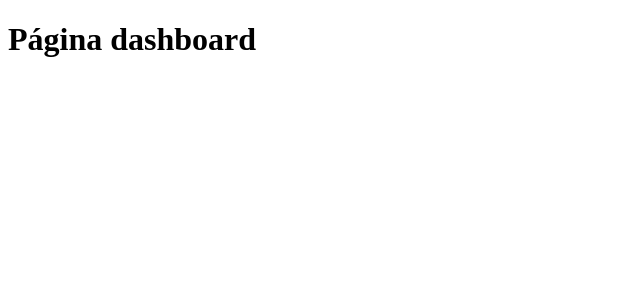
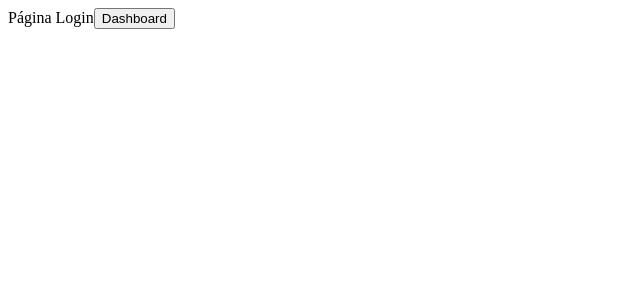
Before and after one commit to leandro2528/curso-react, a React (Create React App) app: page /entrar in a window 1280 px wide. Before the commit this address led to /dashboard. Shown: the top 300 px of the page, without its empty margins (0-640 px from the left). Built offline with nearby package versions, Linux system fonts and the light colour scheme.

Commit message:
feat:usando o Link e useNavigate

```diff
--- a/src/pages/dashboard/Dashboard.tsx
+++ b/src/pages/dashboard/Dashboard.tsx
@@ -1,5 +1,18 @@
+import { Link, Navigate, useNavigate } from "react-router-dom";
+
 export const Dashboard = () => {
+    const navigate = useNavigate();
+
+    const handleClick = () => {
+        navigate('/amostras');
+    }
+
     return (
-        <h1>Página dashboard</h1>
+        <div>
+            <h1>Página dashboard</h1>
+            <Link to="/entrar">Login</Link>
+
+            <button onClick={handleClick}>Amostras</button>
+        </div>
     );
 }
--- a/src/pages/index.ts
+++ b/src/pages/index.ts
@@ -1,3 +1,4 @@
 export { Dashboard } from './dashboard/Dashboard';
 export { Amostras } from './amostras/Amostras';
 export { Observatorio } from './observatorio/Observatorio';
+export { Login } from './login/Login';
--- /dev/null
+++ b/src/pages/login/Login.tsx
@@ -0,0 +1,20 @@
+import { useNavigate } from "react-router-dom";
+
+
+export const Login = () => {
+    const navigate = useNavigate();
+
+    const handleClick = () => {
+        navigate('/dashboard');
+    }
+
+
+    return (
+        <div>
+           Página Login
+
+           <button onClick={handleClick}>Dashboard</button>
+
+        </div>
+    );
+}
--- a/src/routes/index.tsx
+++ b/src/routes/index.tsx
@@ -1,7 +1,8 @@
-import { BrowserRouter, Navigate, Route, Routes } from "react-router-dom";
+import { BrowserRouter, Navigate, Route, Routes, Link } from "react-router-dom";
 import { Dashboard } from "../pages";
 import { Amostras } from '../pages';
 import { Observatorio } from "../pages";
+import { Login } from '../pages';
 
 export const RoutesApp = () => {
     return (
@@ -10,6 +11,7 @@ export const RoutesApp = () => {
                 <Route path="/dashboard" element={<Dashboard />} />
                 <Route path="amostras" element={<Amostras />} />
                 <Route path="observatorio" element={<Observatorio />} />
+                <Route path="entrar" element={<Login />} />
                 <Route path="*" element={<Navigate to="/dashboard"/>} />
             </Routes>
         </BrowserRouter>
```
